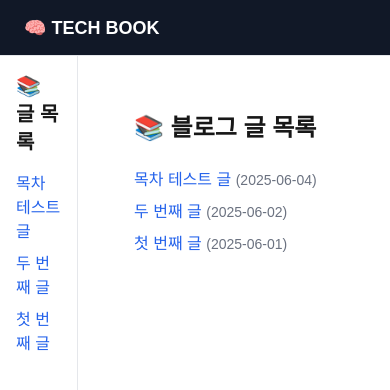
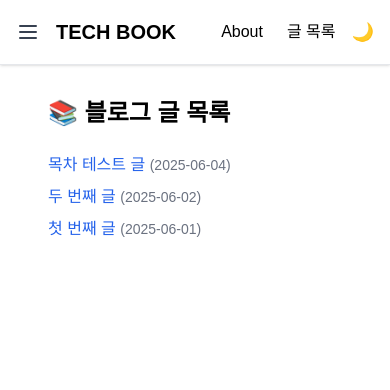
Before and after one commit to seonghoho/tech-book, a Next.js app: page / in a window 390 px wide. Shown: the top 390 px of the page. Built offline with nearby package versions, Linux system fonts and the light colour scheme.

Commit message:
fix: 반응형 구조 적용

```diff
--- a/src/app/globals.css
+++ b/src/app/globals.css
@@ -5,6 +5,7 @@
 :root {
   --background: #ffffff;
   --foreground: #171717;
+  --border-color: #a0a0a0;
 }
 
 @theme inline {
@@ -14,10 +15,12 @@
   --font-mono: var(--font-geist-mono);
 }
 
+/* 다크 모드 오버라이드 */
 @media (prefers-color-scheme: dark) {
   :root {
-    --background: #0a0a0a;
-    --foreground: #ededed;
+    --bg: #0a0a0a;
+    --fg: #f5f5f5;
+    --border-color: #878787;
   }
 }
 
@@ -26,3 +29,10 @@ body {
   color: var(--foreground);
   font-family: Arial, Helvetica, sans-serif;
 }
+
+html {
+  background-color: var(--bg);
+  color: var(--fg);
+  font-family: system-ui, sans-serif;
+  transition: background-color 0.2s ease, color 0.2s ease;
+}
--- a/src/app/layout.tsx
+++ b/src/app/layout.tsx
@@ -1,5 +1,6 @@
 import "./globals.css";
 import Sidebar from "../components/Sidebar";
+import Header from "@/components/Header";
 
 export default function RootLayout({
   children,
@@ -8,15 +9,26 @@ export default function RootLayout({
 }) {
   return (
     <html lang="ko">
-      <body className="flex flex-col h-screen">
-        <header className="w-full h-14 bg-gray-900 text-white flex items-center px-6 border-b">
-          <h1 className="text-lg font-bold">🧠 TECH BOOK</h1>
-        </header>
-        <div className="flex flex-1 h-auto">
-          <aside className="w-1/5 border-r overflow-y-auto p-4">
+      <body className="flex flex-col h-screen bg-white dark:bg-black text-black dark:text-white">
+        <Header />
+
+        {/* 모바일 드로어용 Sidebar */}
+        <aside
+          id="sidebar-drawer"
+          className="lg:hidden fixed top-14 left-0 w-3/4 h-full z-40 bg-white dark:bg-black border-r p-4 hidden"
+        >
+          <Sidebar />
+        </aside>
+
+        {/* 전체 콘텐츠 레이아웃 */}
+        <div className="flex flex-1 h-auto max-w-screen-2xl mx-auto w-full px-4 sm:px-6 md:px-8">
+          {/* 고정형 Sidebar (lg 이상에서만 보임) */}
+          <aside className="hidden lg:block w-64 shrink-0 border-r border-border p-4">
             <Sidebar />
           </aside>
-          <main className="flex-1 overflow-y-auto p-6">{children}</main>
+
+          {/* 본문 영역 */}
+          <main className="flex-1 overflow-y-auto">{children}</main>
         </div>
       </body>
     </html>
--- a/src/app/posts/[slug]/page.tsx
+++ b/src/app/posts/[slug]/page.tsx
@@ -22,16 +22,16 @@ export default async function PostPage(props: PageProps) {
   // 원본 마크다운에서 heading 추출
   const headings = extractHeadings(post.rawMarkdown);
   return (
-    <div className="flex">
-      <main className="flex-1 p-6">
+    <div className="flex h-full">
+      <main className="flex-1 border-border border-r p-6">
         <PostContent
           title={post.title}
           date={post.date}
           contentHtml={post.contentHtml}
         />
       </main>
-      <aside className="w-1/5 border-l p-4">
-        <h2 className="text-xl font-bold mb-4">🧭 목차</h2>
+      <aside className="hidden xl:block w-64 border-l bg-white dark:bg-zinc-900">
+        <h2 className="text-xl font-bold mb-4 p-4">목차</h2>
         <PostIndex headings={headings} />
       </aside>
     </div>
--- a/src/components/PostIndex.tsx
+++ b/src/components/PostIndex.tsx
@@ -7,7 +7,7 @@ type Heading = {
 export default function PostIndex({ headings }: { headings: Heading[] }) {
   return (
     <div>
-      <ul className="space-y-1 text-sm">
+      <ul className="space-y-1 text-sm p-4">
         {headings.map((h) => (
           <li key={h.id} className={`ml-${(h.depth - 2) * 4}`}>
             <a href={`#${h.id}`} className="hover:underline text-blue-600">
--- a/tailwind.config.js
+++ b/tailwind.config.js
@@ -1,7 +1,12 @@
 module.exports = {
-  content: ["./src/**/*.{js,ts,jsx,tsx,mdx,html}"],
+  darkMode: "class",
+  content: ["./src/**/*.{js,ts,jsx,tsx,mdx}"],
   theme: {
-    extend: {},
+    extend: {
+      colors: {
+        border: "var(--border-color)",
+      },
+    },
   },
   // eslint-disable-next-line @typescript-eslint/no-require-imports
   plugins: [require("@tailwindcss/typography")],
```
